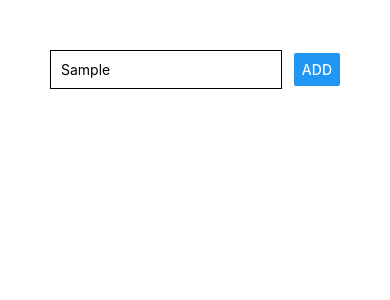
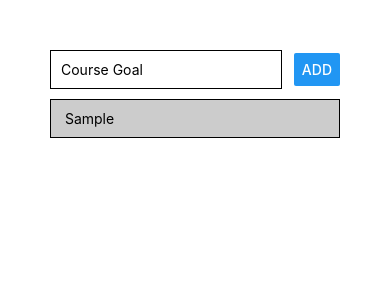
Before and after one commit to olympiawoj/react-native-complete-guide, a React Native app: screen / in a window 390 px wide. Both pictures are taken after typing "Sample" into the empty fields and a click on the button "ADD". Shown: the top 300 px of the page. Built offline with nearby package versions, Linux system fonts and the light colour scheme.

Commit message:
Output and style List of Items

```diff
--- a/App.js
+++ b/App.js
@@ -7,11 +7,14 @@ export default function App() {
 
   const goalInputHandler = (enteredText) => {
     setEnteredGoal(enteredText)
+
   }
 
   const addGoalHandler = () => {
     //functional form of updateState to updateState based on prev
     setCourseGoals(currentGoals => [...currentGoals, enteredGoal])
+    console.log('this is running')
+    setEnteredGoal('')
   }
 
   return (
@@ -21,7 +24,8 @@ export default function App() {
         <Button title="Add" onPress={addGoalHandler} />
       </View>
       <View>
-
+        {courseGoals.map(courseGoal => <View key={courseGoal} style={styles.listItem}>< Text  > {courseGoal}</Text></View>
+        )}
       </View>
     </View >
   );
@@ -41,5 +45,13 @@ const styles = StyleSheet.create({
     borderColor: 'black',
     borderWidth: 1,
     padding: 10
+  },
+  listItem: {
+    padding: 10,
+    //margin top and bottom, but not left and write (not available in CSS b/c marginVertical is not a property you have in CSS, but you have it in RN)
+    marginVertical: 10,
+    backgroundColor: '#ccc',
+    borderColor: 'black',
+    borderWidth: 1
   }
 });
```
